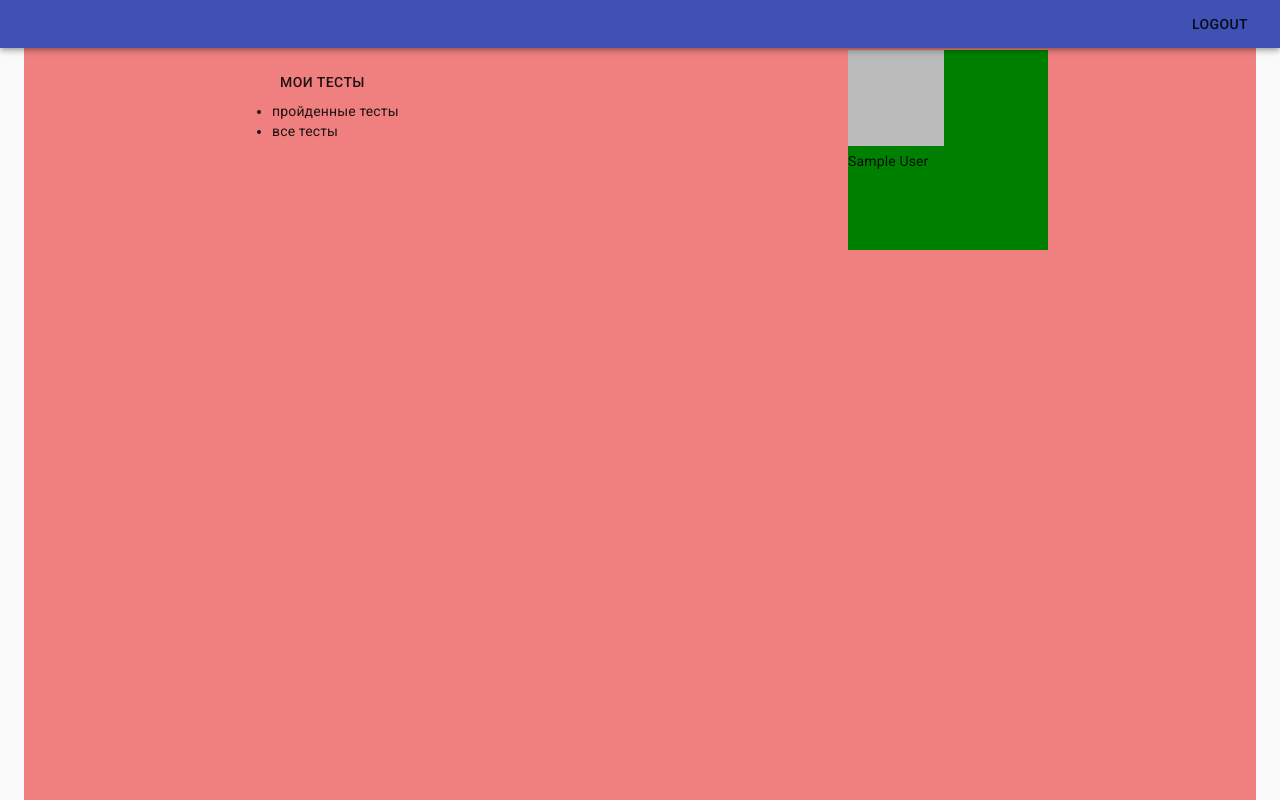
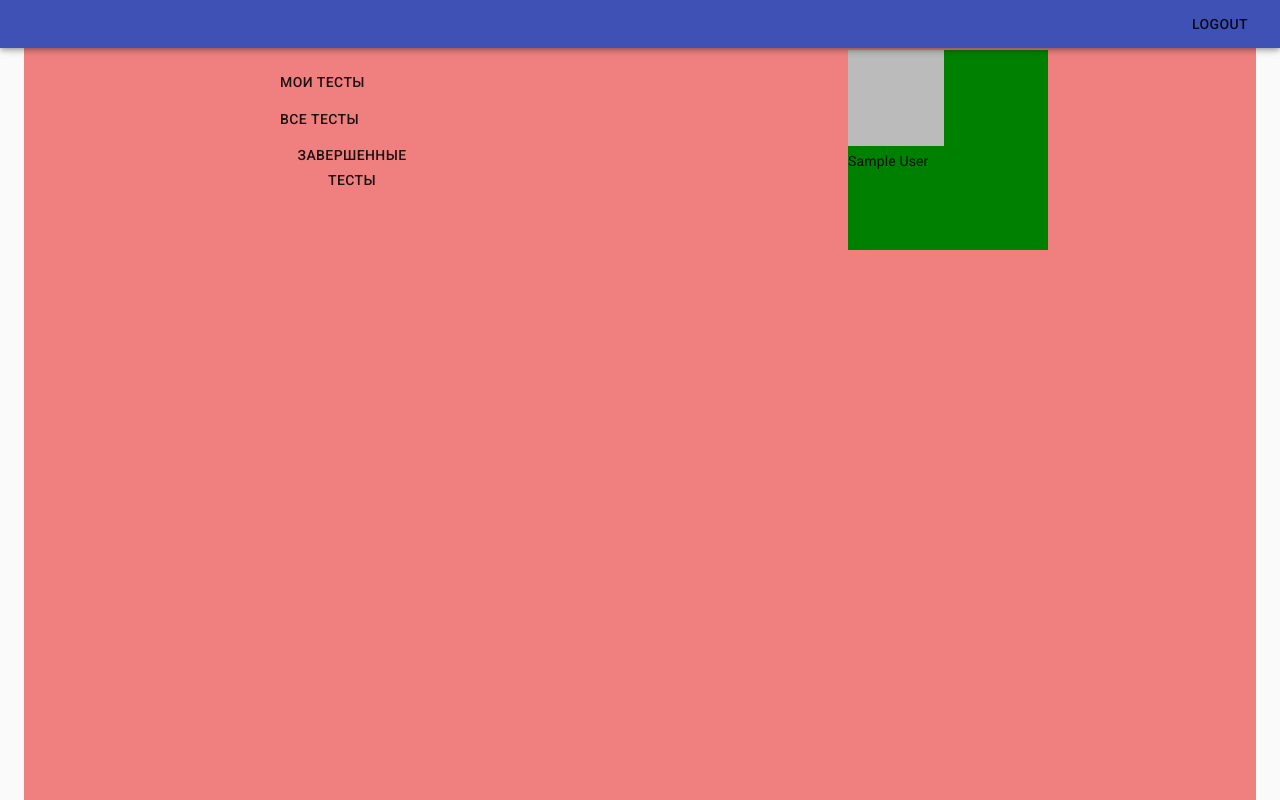
Before and after one commit to skelikDev/TestConstructor, a React (Vite) app: page /profile in a window 1280 px wide. Built offline with nearby package versions, Linux system fonts and the light colour scheme; no server answers; sample sign-in values are in the browser's storage.

Commit message:
TestsLists Routing have done

```diff
--- a/src/components/Profile/ProfileRouter.tsx
+++ b/src/components/Profile/ProfileRouter.tsx
@@ -1,16 +1,12 @@
 import React from 'react'
 import { Route, Switch, useRouteMatch } from 'react-router-dom'
-import { MY_TESTS_ROUTE } from '../../routes/constant'
-import { MyTests } from './TestsBlock/TestsPage/MyTests'
+import { PROFILE_ROUTE } from '../../routes/constant'
+import { profileRoutes } from '../../routes/routes'
 
 export const ProfileRouter = () => {
     const match = useRouteMatch()
-    return (
-        <Switch>
-            <Route
-                path={`${match.path}${MY_TESTS_ROUTE}`}
-                component={MyTests}
-            />
-        </Switch>
-    )
+    const routes = profileRoutes.map((el) => (
+        <Route path={`${PROFILE_ROUTE}${el.path}`} component={el.Component} />
+    ))
+    return <Switch>{routes}</Switch>
 }
--- a/src/components/Profile/TestsBlock/TestsBlock.tsx
+++ b/src/components/Profile/TestsBlock/TestsBlock.tsx
@@ -1,7 +1,11 @@
 import React from 'react'
 import { Box, Button } from '@material-ui/core'
 import { Link, useRouteMatch } from 'react-router-dom'
-import { MY_TESTS_ROUTE } from '../../../routes/constant'
+import {
+    All_TESTS_ROUTE,
+    COMPLETED_TESTS_ROUTE,
+    MY_TESTS_ROUTE,
+} from '../../../routes/constant'
 
 // interface TestsBlockProp {
 //   children: React.ReactNode
@@ -15,8 +19,12 @@ export const TestsBlock = (): JSX.Element => {
                 <Link to={`${match.path}${MY_TESTS_ROUTE}`}>
                     <Button>Мои тесты</Button>
                 </Link>
-                <li>пройденные тесты</li>
-                <li>все тесты</li>
+                <Link to={`${match.path}${All_TESTS_ROUTE}`}>
+                    <Button>Все тесты</Button>
+                </Link>
+                <Link to={`${match.path}${COMPLETED_TESTS_ROUTE}`}>
+                    <Button>Завершенные тесты</Button>
+                </Link>
             </ul>
         </Box>
     )
--- a/src/components/Profile/TestsBlock/TestsPage/AllTests.tsx
+++ b/src/components/Profile/TestsBlock/TestsPage/AllTests.tsx
@@ -7,7 +7,7 @@ import { ActionCell } from './ActionCell'
 //   children: React.ReactNode
 // }
 
-export const MyTests = (): JSX.Element => {
+export const AllTests = (): JSX.Element => {
     const headerCell = [
         'Название Теста',
         'Дата создания',
--- a/src/components/Profile/TestsBlock/TestsPage/CompletedTests.tsx
+++ b/src/components/Profile/TestsBlock/TestsPage/CompletedTests.tsx
@@ -7,7 +7,7 @@ import { ActionCell } from './ActionCell'
 //   children: React.ReactNode
 // }
 
-export const MyTests = (): JSX.Element => {
+export const CompletedTests = (): JSX.Element => {
     const headerCell = [
         'Название Теста',
         'Дата создания',
```
Also changed, not shown: src/routes/routes.ts (+17 -1 lines).
